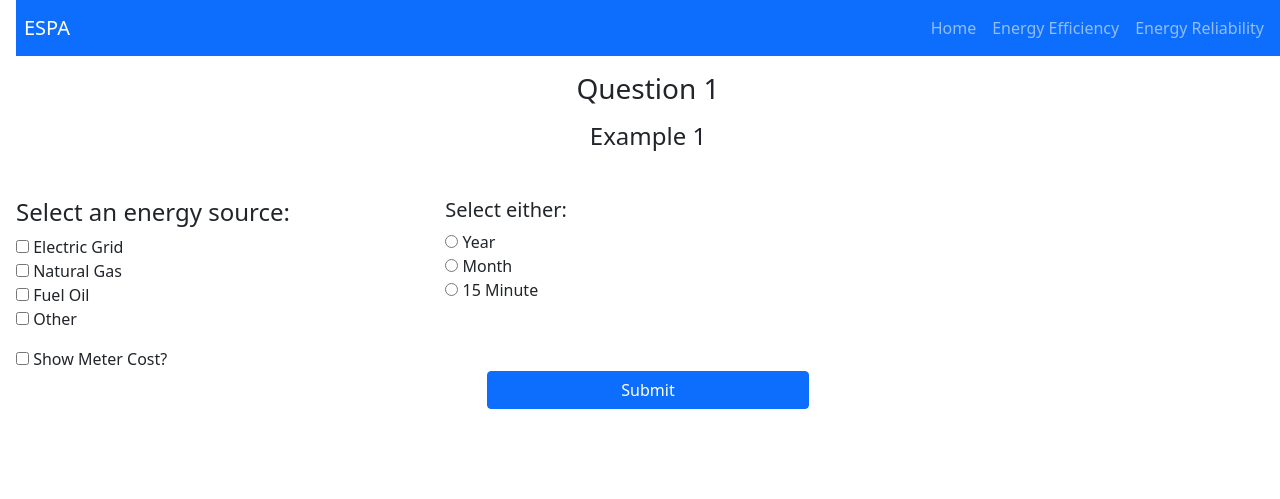
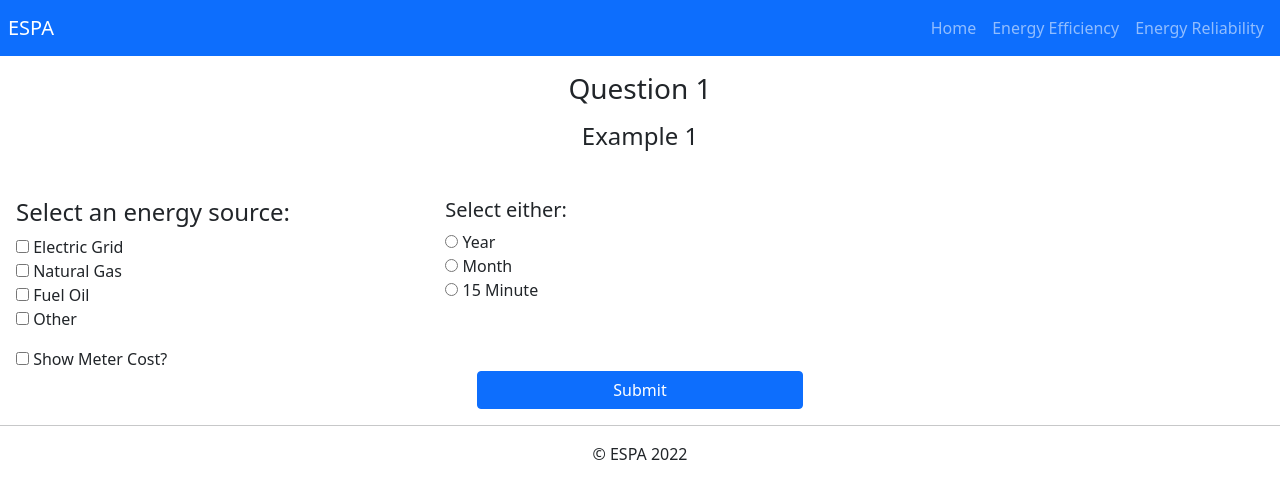
Before and after one commit to kellyp11/cab-project-02-01, a Flask app: page /question1 in a window 1280 px wide. Shown: the top 499 px of the page. Run offline with Flask 2, Linux system fonts and the light colour scheme; some libraries are stand-ins or nearby versions.

Commit message:
Adds documentation for html pages

```diff
--- a/src/templates/question-1.html
+++ b/src/templates/question-1.html
@@ -1,25 +1,31 @@
-<!-- /templates/home.html-->
-
+<!-- /templates/question-1.html-->
+<!-- ESPA 2022 -->
 <html>
+    <!-- Sets the title and imports bootstrap -->
     <head>
         <title>ESPA - Energy Supply Project Analysis</title>
         <!-- CSS only -->
         <link href="https://cdn.jsdelivr.net/npm/bootstrap@5.1.3/dist/css/bootstrap.min.css" rel="stylesheet" integrity="sha384-1BmE4kWBq78iYhFldvKuhfTAU6auU8tT94WrHftjDbrCEXSU1oBoqyl2QvZ6jIW3" crossorigin="anonymous">
         <!-- JavaScript Bundle with Popper -->
         <script src="https://cdn.jsdelivr.net/npm/bootstrap@5.1.3/dist/js/bootstrap.bundle.min.js" integrity="sha384-ka7Sk0Gln4gmtz2MlQnikT1wXgYsOg+OMhuP+IlRH9sENBO0LRn5q+8nbTov4+1p" crossorigin="anonymous"></script>
+        <!-- Dynamically displays option fields based on radio button selection -->
         <script>
           function appearTxt()
           {
+            // Retrieves selection status of all radio buttons
             var radioBtnMon = document.getElementById("monthOption").checked;
             var radioBtnYr = document.getElementById("yearOption").checked;
             var radioBtnMin = document.getElementById("15MOption").checked;
 
+            // Selects the different field options
             var minTxt = document.getElementById("minSel");
             var mthTxt = document.getElementById("monthSel");
             var yearTxt = document.getElementById("yearSel");
 
             var base = document.getElementById("base");
 
+            // Depending on radio button, populate input options
+            // with different text
             if (radioBtnMon)
             {
               base.innerHTML = mthTxt.innerHTML;
@@ -39,6 +45,8 @@
         </script>
 
       </head>
+
+    <!-- Responsible for the navbar, uses bootstrap template -->
     <nav class="navbar navbar-expand-lg navbar-dark bg-primary px-2 mb-3">
         <a class="navbar-brand" href="/">ESPA</a>
         <button class="navbar-toggler" type="button" data-toggle="collapse" data-target="#navbarSupportedContent" aria-controls="navbarSupportedContent" aria-expanded="false" aria-label="Toggle navigation">
@@ -59,12 +67,17 @@
           </ul>
         </div>
       </nav>
-    <body class = "ps-3">
-	<h3 class="text-center mb-3">Question 1</h3>
-	<h4 class="text-center mb-5">Example 1</h4>
 
+    <!-- Includes all the form data for question one -->
+    <body>
+    <h3 class="text-center mb-3">Question 1</h3>
+    <h4 class="text-center mb-5">Example 1</h4>
+	  <!--
+        Displays all of the possible values that can exist
+         in the form
+    -->
         <form action="/questionone_handler" method="POST">
-          <div class="row mb-3">
+          <div class="row mb-3 ps-3">
           <div class="checkq1 col-4">
           <h4>Select an energy source: </h5>
           <div>
@@ -147,7 +160,7 @@
         </div>
 
       </div>
-      <div class="row">
+      <div class="row ps-3">
         <div>
           <input type="checkbox" name="Meter_Cost" value = 'Meter Cost' class="m-auto">
           Show Meter Cost?
@@ -158,4 +171,10 @@
       </div>
         </form>
     </body>
+
+    <!-- Sets the copyright symbol to be in the bottom center of screen -->
+    <footer class="text-center">
+      <hr>
+      <a>© ESPA 2022</a>
+    </footer>
 </html>
```
Also changed, not shown: src/templates/home.html (+8 -2 lines), src/templates/question-2.html (+20 -3 lines).
